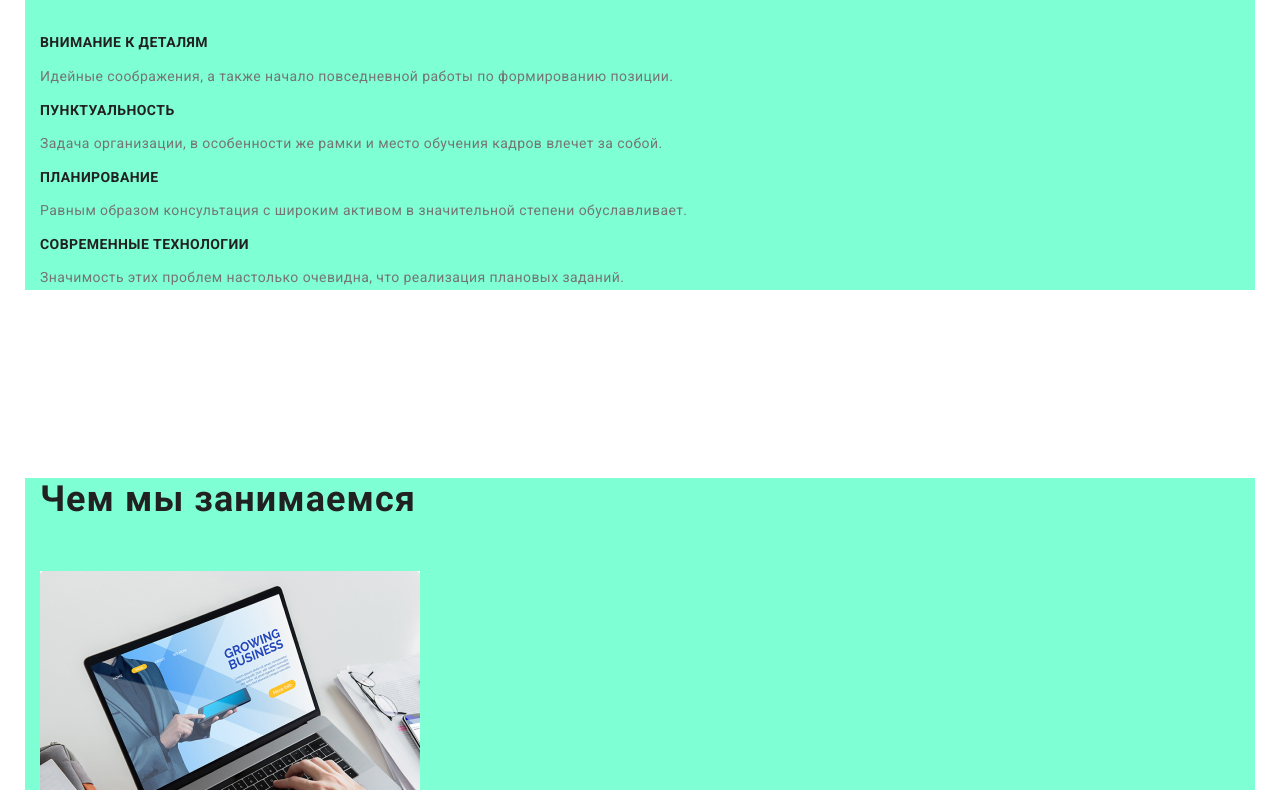
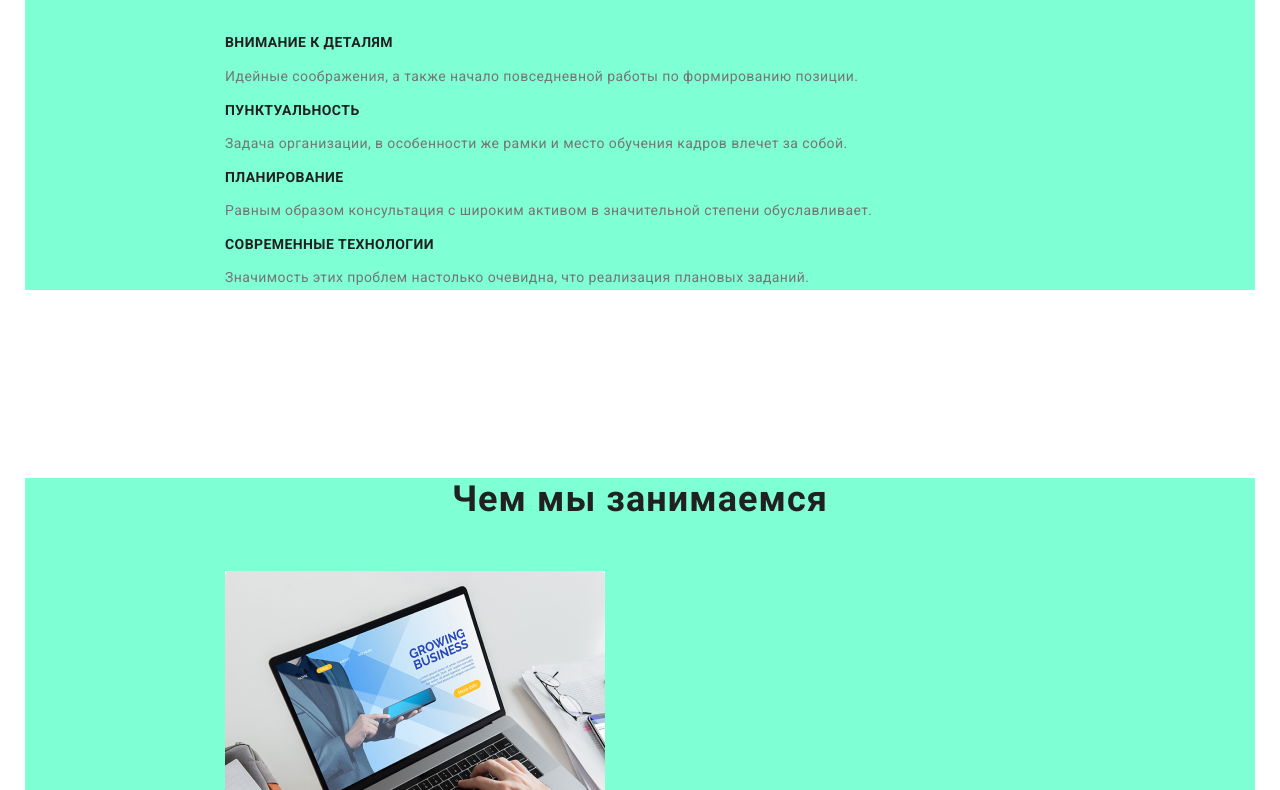
Before and after one commit to luliiaIlchenko/goit-markup-hw-03, a plain HTML site: page index.html in a window 1280 px wide. Shown: the part 435-1225 px from the top of the page. Drawn offline with nearby package versions, Linux system fonts and the light colour scheme.

Commit message:
Корегує падінги контейнерів

```diff
--- a/css/styles.css
+++ b/css/styles.css
@@ -27,6 +27,8 @@ body {
   width: 1230px;
   padding-left: 15px;
   padding-right: 15px;
+  padding-left: 200px;
+  padding-right: 200px;
   background-color: aquamarine;
 }
 
@@ -145,6 +147,7 @@ body {
   font-size: 36px;
   line-height: 1.2;
   letter-spacing: 0.03em;
+  text-align: center;
 }
 
 .worker-name {
--- a/index.html
+++ b/index.html
@@ -316,6 +316,7 @@
 
       <!--Постоянные клиенты-->
       <section class="section">
+        <div class="container">
         <h2 class="section-title">Постоянные клиенты</h2>
         <ul class="list">
           <li><a href="#" class="clients link">Эмблема клиента 1</a></li>
@@ -325,7 +326,7 @@
           <li><a href="#" class="clients link">Эмблема клиента 5</a></li>
           <li><a href="#" class="clients link">Эмблема клиента 6</a></li>
         </ul>
-      </section>
+      </section></div>
     </main>
 
     <!--Футер-->
```
